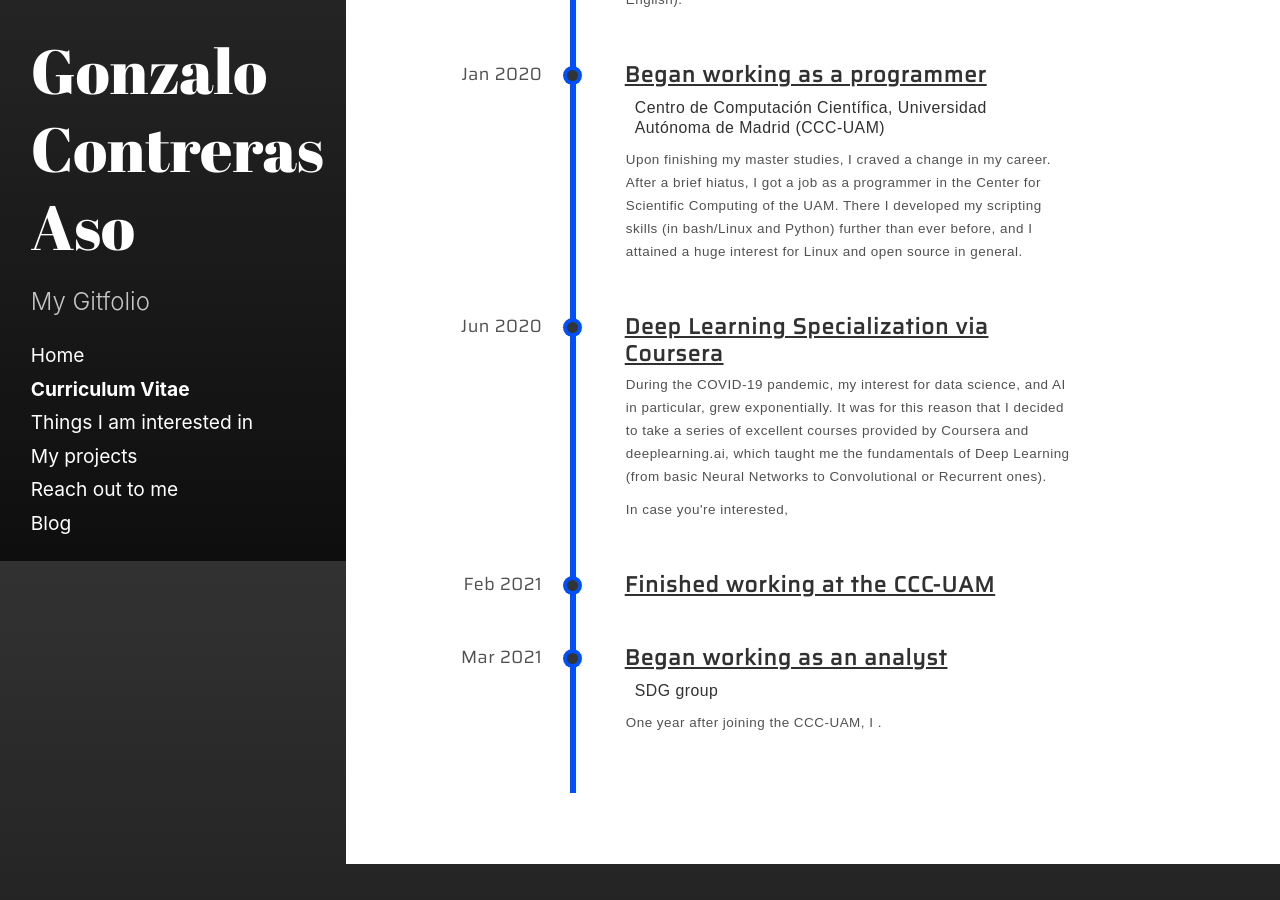
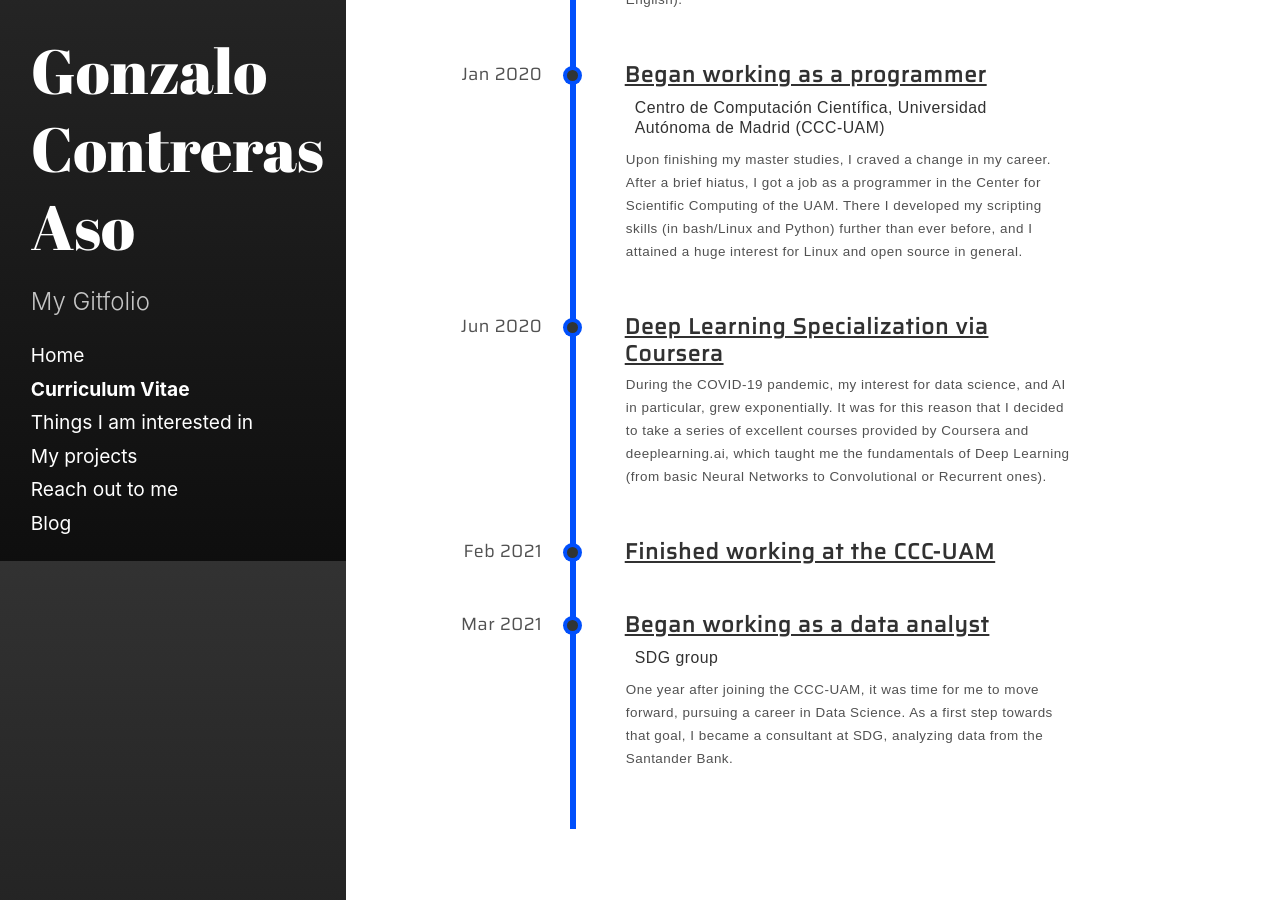
Before and after one commit to goznalo-git/portfolio, a Jekyll site: the page built from categories/aboutme.md, in a window 1280 px wide and 900 px high, scrolled down 3039 px. Built offline with Jekyll 4.4.1, drawn with Linux system fonts in a browser that asks for light colours; some web fonts are replaced; before the commit the page ends 3903 px from its top, so only the background shows below that.

Commit message:
finished timeline section, small tweaks

```diff
--- a/_includes/back-link.html
+++ /dev/null
@@ -1,6 +0,0 @@
-{% assign back_page = site.pages | find: "name", page.back_page %}
-{% if back_page != null %}
-    <p class="back-link">
-    <a href="{{ back_page.url | relative_url }}"><span class="back-arrow icon">{% include svg/back-arrow.svg %}</span>{{ back_page.short_title | default: back_page.title }}</a>
-    </p>
-{% endif %}
--- a/_includes/timeline.html
+++ b/_includes/timeline.html
@@ -71,15 +71,14 @@
       <li class="event" data-date="Jun 2020">
         <h3>Deep Learning Specialization via Coursera</h3>
         <p>During the COVID-19 pandemic, my interest for data science, and AI in particular, grew exponentially. It was for this reason that I decided to take a series of excellent courses provided by Coursera and deeplearning.ai, which taught me the fundamentals of Deep Learning (from basic Neural Networks to Convolutional or Recurrent ones).</p>
-        <p>In case you're interested, </p>
       </li>
       <li class="event" data-date="Feb 2021">
         <h3>Finished working at the CCC-UAM</h3>
       </li>
       <li class="event" data-date="Mar 2021">
-        <h3>Began working as an analyst</h3>
+        <h3>Began working as a data analyst</h3>
         <h4>SDG group</h4>
-        <p>One year after joining the CCC-UAM, I .</p>
+        <p>One year after joining the CCC-UAM, it was time for me to move forward, pursuing a career in Data Science. As a first step towards that goal, I became a consultant at SDG, analyzing data from the Santander Bank.</p>
       </li>
     </ul>
   </div>
--- a/_layouts/page.html
+++ b/_layouts/page.html
@@ -2,10 +2,8 @@
 layout: default
 ---
 <header>
-  <!--{% include back-link.html %}-->
   <h1 class="page-title; font-family:" style="font-family: 'Lily Script One', sans-serif; font-size: 3rem;">{{ page.title }}</h1>
 </header>
 <div class="content">
   {{ content }}
 </div>
-{% include back-link.html %}
--- a/index.html
+++ b/index.html
@@ -7,6 +7,6 @@ title: Home
     <!-- This will make the mobile homepage have a white against black contrast.
          Flex extends it to the bottom of the page. -->
 
-<h1 style="font-style: Lily Script One;"> Are you lost in the Internet wilderness? </h1>
+<h1 style="font-family: Lily Script One;"> Are you lost in the Internet wilderness? </h1>
 
 </div>
```
Also changed, not shown: to_do.txt (+4 -3 lines).
